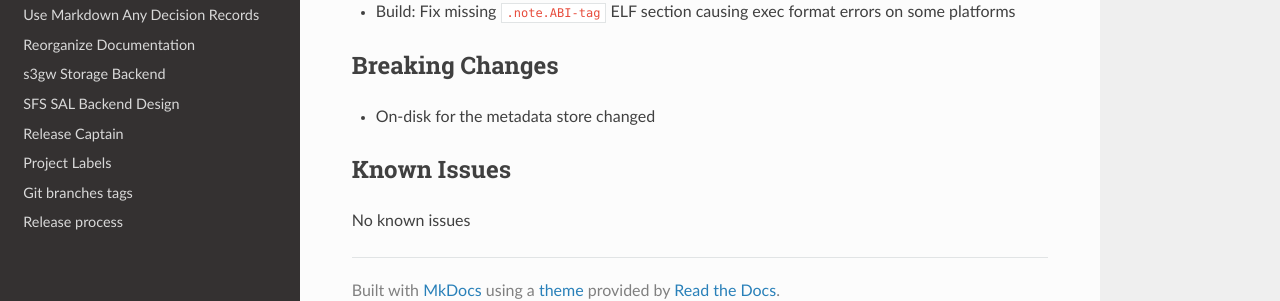
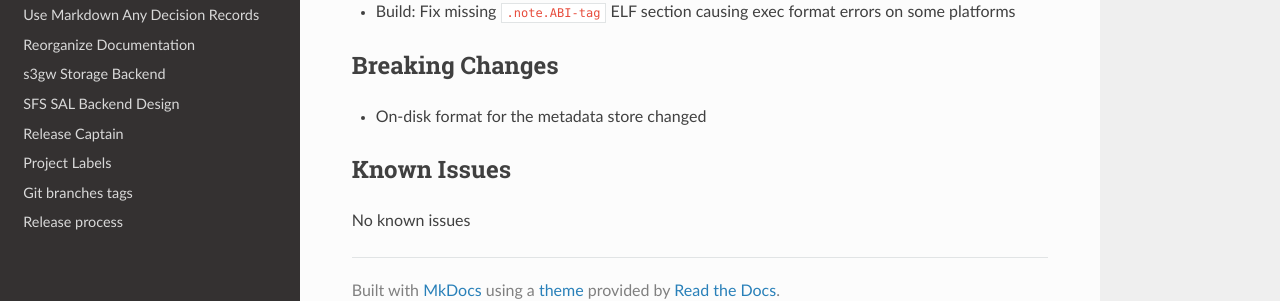
Before and after one commit to s3gw-tech/s3gw, an MkDocs documentation site: the page built from docs/release-notes/s3gw-v0.13.0.md, in a window 1280 px wide and 1007 px high. Shown: the part 680-981 px from the top of the window. Built offline with MkDocs 1.6.1, drawn with Linux system fonts in a browser that asks for light colours; nearby versions of some CDN libraries.

```diff
--- a/docs/release-notes/s3gw-v0.13.0.md
+++ b/docs/release-notes/s3gw-v0.13.0.md
@@ -30,7 +30,7 @@ should feel encouraged to file an issue in our
 
 ## Breaking Changes
 
-- On-disk  for the metadata store changed
+- On-disk format for the metadata store changed
 
 ## Known Issues
 
```
